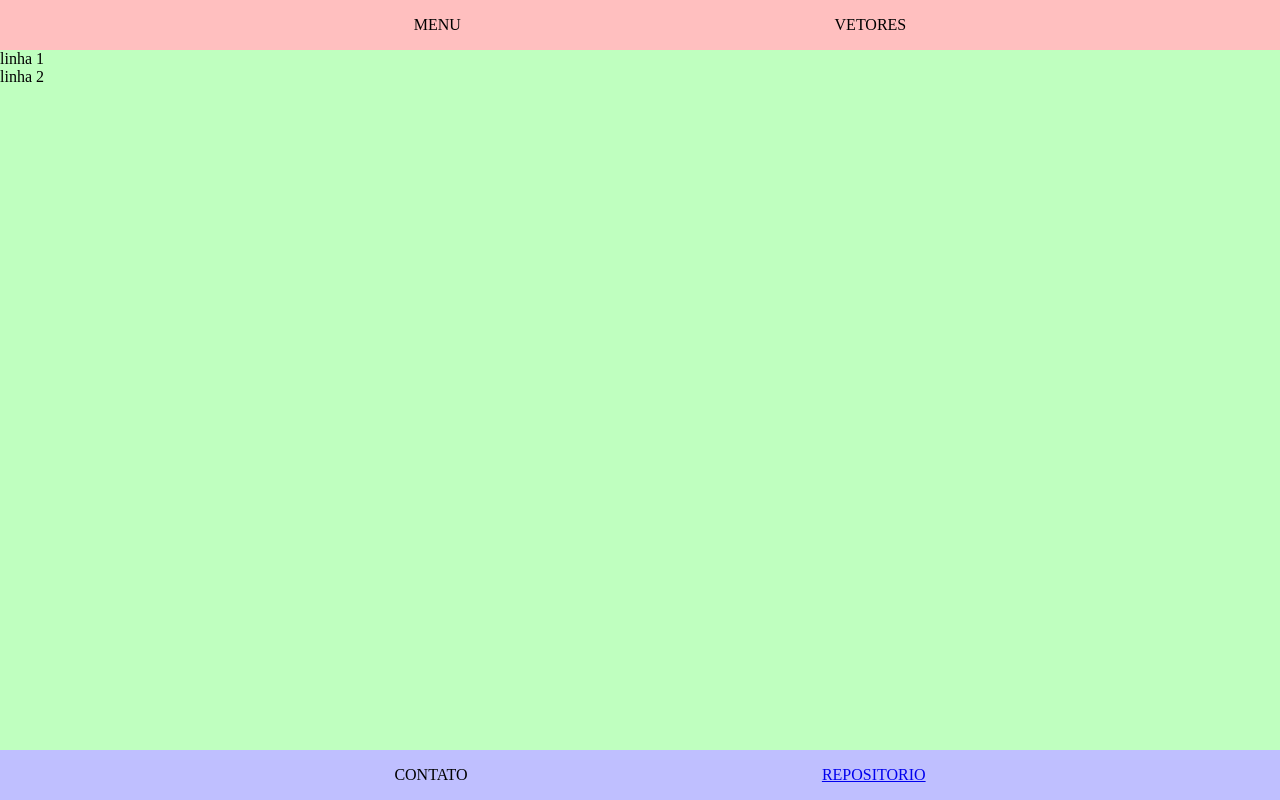
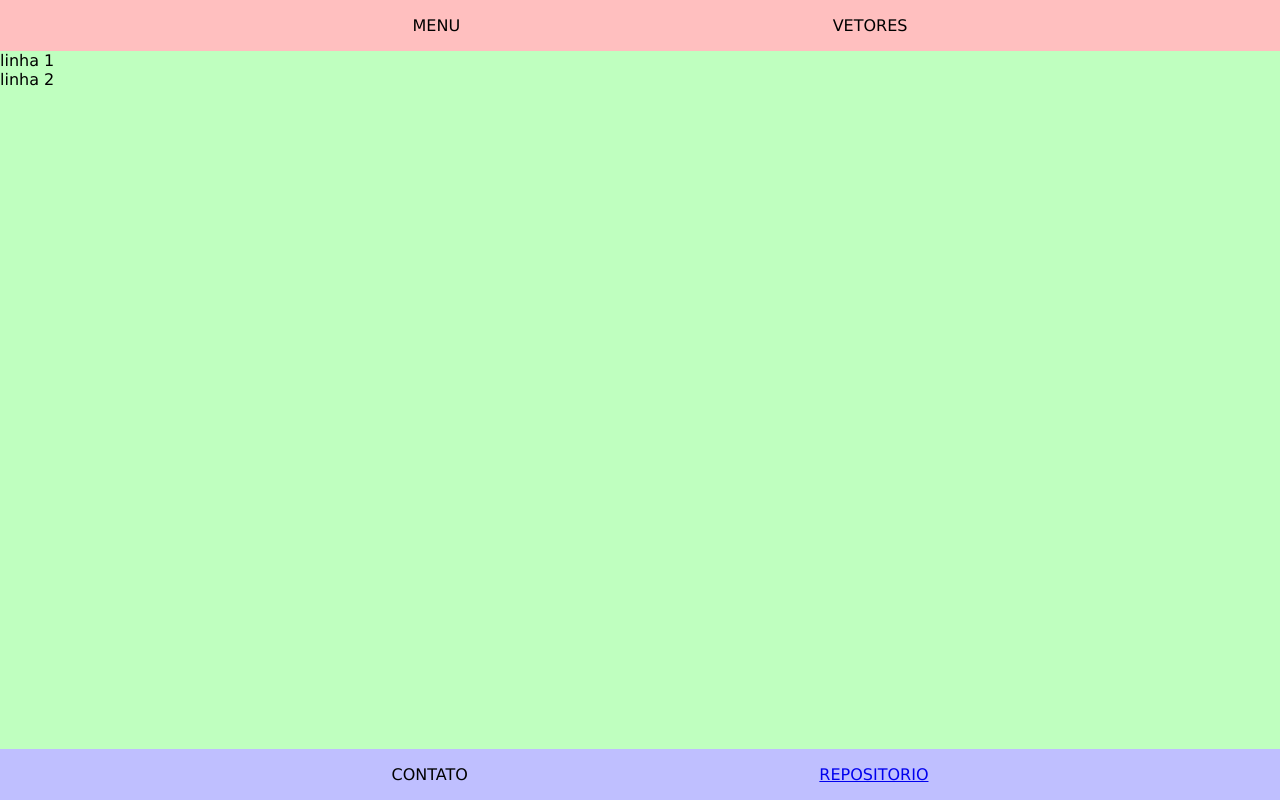
Before and after one commit to Allekstat/programacao, a PHP site: page /web/index.html in a window 1280 px wide. Run offline with PHP 8.4, Linux system fonts and the light colour scheme.

Commit message:
Update design.css

```diff
--- a/web/design.css
+++ b/web/design.css
@@ -5,6 +5,8 @@ body {
 
 	display: flex;
 	flex-direction: column;
+
+	font-family: Verdana;
 }
 header { background-color: rgb(255, 191, 191); }
 article { background-color: rgb(191, 255, 191); flex-grow: 1; }
```
